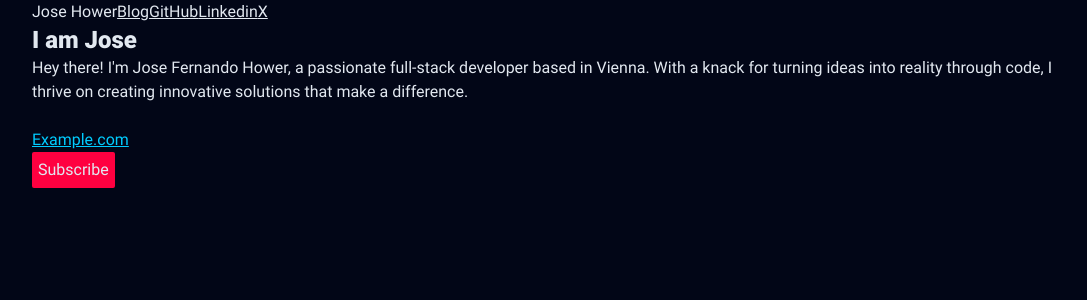
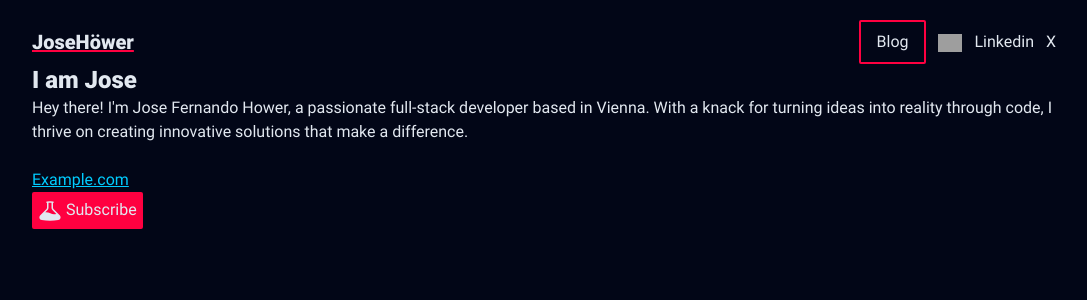
Before and after one commit to Josehower/k90, a Next.js app: page / in a window 1280 px wide. Shown: the top 300 px of the page, without its empty margins (96-1183 px from the left). Built offline with nearby package versions, Linux system fonts and the light colour scheme; grey boxes are pictures that could not be loaded; what tailwind-highlightjs would draw is missing.

Commit message:
Create initial nav styles

```diff
--- a/app/globals.css
+++ b/app/globals.css
@@ -5,6 +5,13 @@
 ::selection {
   background: #cccccc;
   color: #333333;
+}
+
+@layer utilities {
+  .underline-red {
+    text-decoration: underline;
+    text-decoration-color: #ff0040;
+  }
 }
 
 /* Regular */
--- a/app/layout.tsx
+++ b/app/layout.tsx
@@ -1,6 +1,8 @@
 import "./globals.css"
 import type { Metadata } from "next"
+import Image from "next/image"
 import Link from "next/link"
+import github from "../public/gh.svg"
 
 export const metadata: Metadata = {
   title: "Create Next App",
@@ -15,32 +17,45 @@ export default function RootLayout({
   return (
     <html lang="en">
       <body className="sans-serif min-h-screen max-w-screen-lg bg-slate-950 p-1.5 text-slate-200 lg:mx-auto  lg:p-0">
-        <nav>
-          <span>Jose Hower</span>
-          <Link href="/blog" className="underline">
+        <nav className="mt-5 flex items-center">
+          <span className="underline-red grow text-xl font-bold">
+            JoseHöwer
+          </span>
+          <div className="flex items-center">
+            <Link
+              href="/blog"
+              className="mr-3 rounded-sm border-2 border-neon-red px-4 py-2 hover:bg-neon-red"
+            >
               Blog
             </Link>
             <Link
               href="https://github.com/Josehower"
               target="_blank"
-            className="underline"
+              className="mr-3 "
             >
-            GitHub
+              <Image
+                className="inline"
+                src={github}
+                width={24}
+                height={24}
+                alt=""
+              />{" "}
             </Link>
             <Link
               href="https://www.linkedin.com/in/josehower"
               target="_blank"
-            className="underline"
+              className="mr-3 "
             >
               Linkedin
             </Link>
             <Link
               href="https://twitter.com/HowerBarbosa"
               target="_blank"
-            className="underline"
+              className=""
             >
               X
             </Link>
+          </div>
         </nav>
         {children}
       </body>
--- a/app/page.tsx
+++ b/app/page.tsx
@@ -1,9 +1,11 @@
+import { BeakerIcon } from "@heroicons/react/24/solid"
 import Link from "next/link"
 
 export default function Home() {
   return (
     <main>
       <h1 className="text-2xl font-bold">I am Jose</h1>
+
       <p>
         Hey there! I&apos;m Jose Fernando Hower, a passionate full-stack
         developer based in Vienna. With a knack for turning ideas into reality
@@ -19,8 +21,9 @@ export default function Home() {
         Example.com
       </Link>
       <br />
+
       <button className="rounded-sm bg-neon-red p-1.5 transition-transform hover:scale-105">
-        Subscribe
+        <BeakerIcon className="inline h-6 w-6" /> Subscribe
       </button>
       <br />
     </main>
--- a/package.json
+++ b/package.json
@@ -9,6 +9,7 @@
     "lint": "next lint"
   },
   "dependencies": {
+    "@heroicons/react": "^2.1.1",
     "@mdx-js/loader": "^3.0.1",
     "@mdx-js/react": "^3.0.1",
     "@next/mdx": "^14.1.0",
```
Lines whose indentation alone changed are shown as unchanged.
